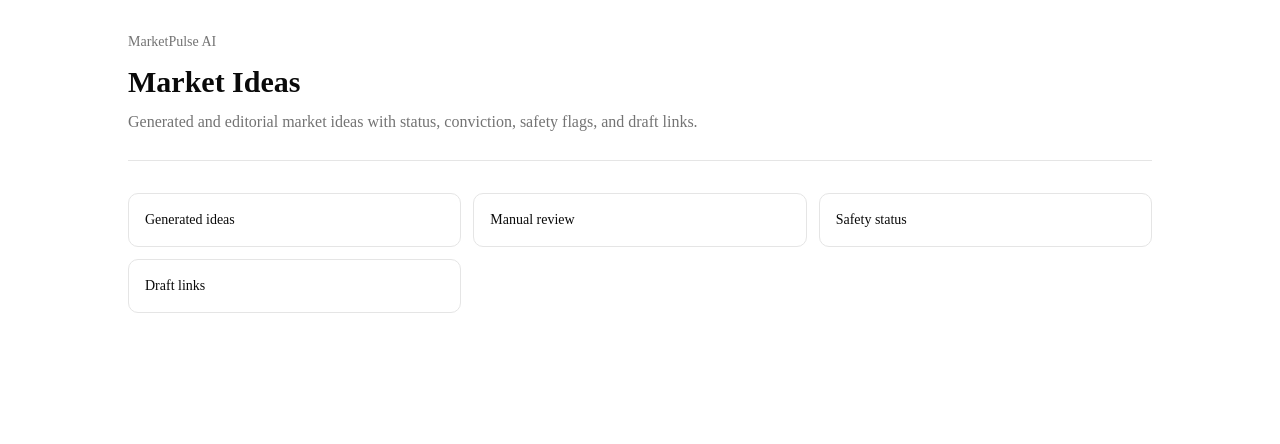
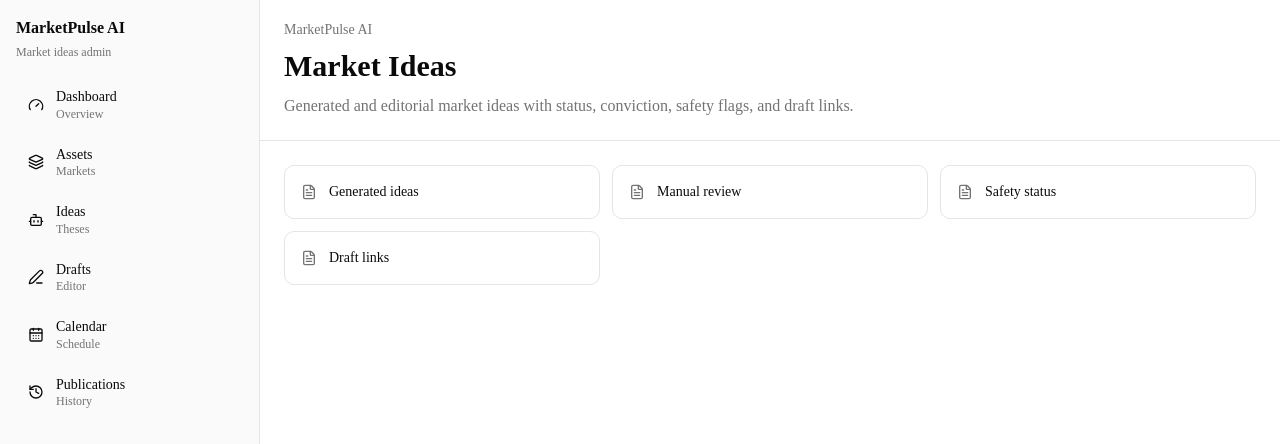
Before and after one commit to Artur-Kelemetov/marketpulse-ai, a Next.js app: page /ideas in a window 1280 px wide. Shown: the top 444 px of the page. Built offline with nearby package versions, Linux system fonts and the light colour scheme.

Commit message:
feat: add app shell

```diff
--- a/src/app/(auth)/login/page.tsx
+++ b/src/app/(auth)/login/page.tsx
@@ -5,6 +5,7 @@ export default function LoginPage() {
     <RoutePlaceholder
       title="Login"
       description="Telegram WebApp and admin session entry point will live here."
+      shell={false}
       items={[
         "Telegram initData verification",
         "HTTP-only session cookie",
--- a/src/app/_components/route-placeholder.tsx
+++ b/src/app/_components/route-placeholder.tsx
@@ -1,42 +1,142 @@
+import Link from "next/link";
+import {
+  Bot,
+  CalendarDays,
+  FileText,
+  Gauge,
+  History,
+  Layers3,
+  PenLine,
+} from "lucide-react";
+
+const navigationItems = [
+  {
+    href: "/dashboard",
+    label: "Dashboard",
+    description: "Overview",
+    icon: Gauge,
+  },
+  {
+    href: "/assets",
+    label: "Assets",
+    description: "Markets",
+    icon: Layers3,
+  },
+  {
+    href: "/ideas",
+    label: "Ideas",
+    description: "Theses",
+    icon: Bot,
+  },
+  {
+    href: "/drafts",
+    label: "Drafts",
+    description: "Editor",
+    icon: PenLine,
+  },
+  {
+    href: "/calendar",
+    label: "Calendar",
+    description: "Schedule",
+    icon: CalendarDays,
+  },
+  {
+    href: "/publications",
+    label: "Publications",
+    description: "History",
+    icon: History,
+  },
+] as const;
+
 type RoutePlaceholderProps = {
   title: string;
   description: string;
   items?: string[];
+  shell?: boolean;
 };
 
 export function RoutePlaceholder({
   title,
   description,
   items = [],
+  shell = true,
 }: RoutePlaceholderProps) {
-  return (
-    <main className="min-h-screen bg-background px-6 py-8 text-foreground">
-      <div className="mx-auto flex w-full max-w-5xl flex-col gap-8">
-        <header className="space-y-3 border-b border-border pb-6">
+  const content = (
+    <main className="flex min-h-screen flex-1 flex-col bg-background text-foreground">
+      <header className="border-b border-border bg-background px-6 py-5">
+        <div className="flex flex-col gap-2">
           <p className="text-sm font-medium text-muted-foreground">
             MarketPulse AI
           </p>
           <div className="space-y-2">
             <h1 className="text-3xl font-semibold tracking-normal">{title}</h1>
-            <p className="max-w-2xl text-base leading-7 text-muted-foreground">
+            <p className="max-w-3xl text-base leading-7 text-muted-foreground">
               {description}
             </p>
           </div>
-        </header>
+        </div>
+      </header>
 
+      <section className="flex-1 px-6 py-6">
         {items.length > 0 ? (
-          <section className="grid gap-3 sm:grid-cols-2 lg:grid-cols-3">
+          <div className="grid gap-3 sm:grid-cols-2 xl:grid-cols-3">
             {items.map((item) => (
               <div
                 key={item}
                 className="rounded-lg border border-border bg-card p-4 text-sm text-card-foreground"
               >
-                {item}
+                <div className="flex items-start gap-3">
+                  <FileText className="mt-0.5 size-4 shrink-0 text-muted-foreground" />
+                  <span>{item}</span>
+                </div>
               </div>
             ))}
-          </section>
+          </div>
         ) : null}
-      </div>
+      </section>
     </main>
   );
+
+  if (!shell) {
+    return content;
+  }
+
+  return (
+    <div className="min-h-screen bg-background text-foreground lg:grid lg:grid-cols-[260px_1fr]">
+      <aside className="border-b border-border bg-sidebar px-4 py-4 text-sidebar-foreground lg:min-h-screen lg:border-b-0 lg:border-r">
+        <div className="flex items-center justify-between gap-3 lg:block">
+          <Link href="/dashboard" className="block space-y-1">
+            <span className="block text-base font-semibold">MarketPulse AI</span>
+            <span className="block text-xs text-muted-foreground">
+              Market ideas admin
+            </span>
+          </Link>
+        </div>
+
+        <nav className="mt-5 flex gap-2 overflow-x-auto pb-1 lg:flex-col lg:overflow-visible lg:pb-0">
+          {navigationItems.map((item) => {
+            const Icon = item.icon;
+
+            return (
+              <Link
+                key={item.href}
+                href={item.href}
+                className="flex min-w-40 items-center gap-3 rounded-lg px-3 py-2 text-sm transition-colors hover:bg-sidebar-accent hover:text-sidebar-accent-foreground lg:min-w-0"
+              >
+                <Icon className="size-4 shrink-0" />
+                <span className="flex flex-col leading-tight">
+                  <span className="font-medium">{item.label}</span>
+                  <span className="text-xs text-muted-foreground">
+                    {item.description}
+                  </span>
+                </span>
+              </Link>
+            );
+          })}
+        </nav>
+      </aside>
+
+      {content}
+    </div>
+  );
 }
--- a/src/app/layout.tsx
+++ b/src/app/layout.tsx
@@ -13,8 +13,8 @@ const geistMono = Geist_Mono({
 });
 
 export const metadata: Metadata = {
-  title: "Create Next App",
-  description: "Generated by create next app",
+  title: "MarketPulse AI",
+  description: "AI-powered market ideas admin panel.",
 };
 
 export default function RootLayout({
@@ -27,7 +27,7 @@ export default function RootLayout({
       lang="en"
       className={`${geistSans.variable} ${geistMono.variable} h-full antialiased`}
     >
-      <body className="min-h-full flex flex-col">{children}</body>
+      <body className="min-h-full">{children}</body>
     </html>
   );
 }
```
